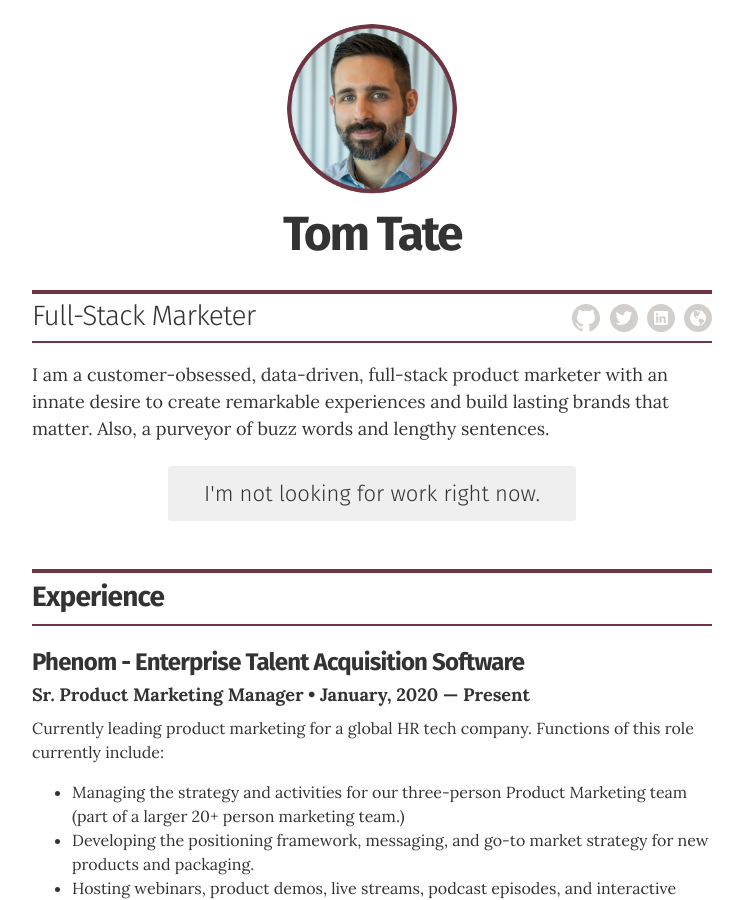
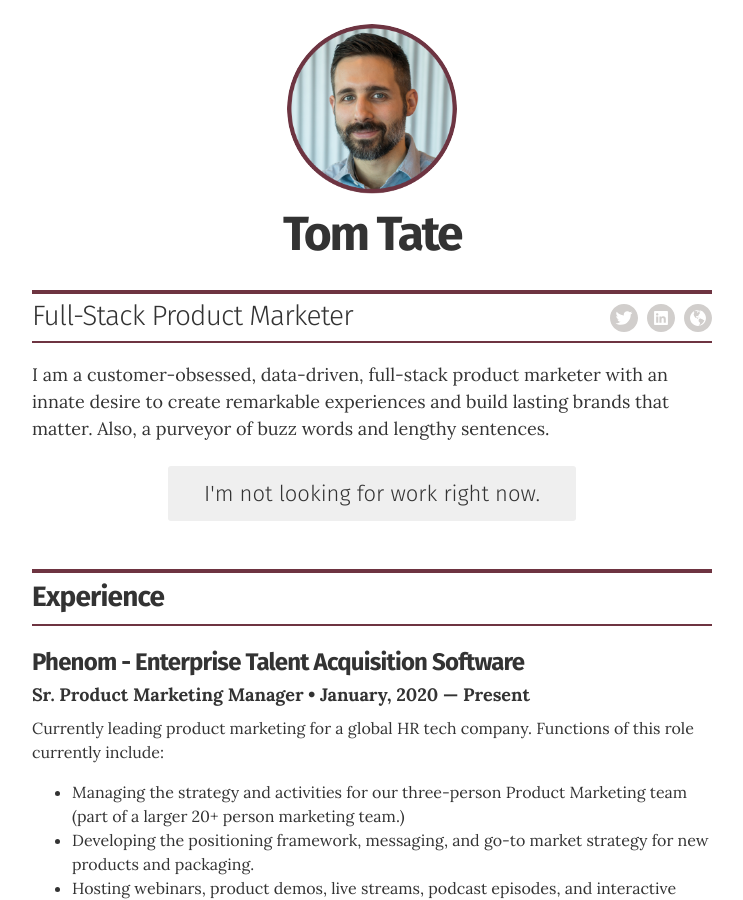
Before and after one commit to tnrt/tnrt-resume, a Jekyll site: the page built from index.html, in a window 1280 px wide and 900 px high. Shown: the whole window, without its empty margins (268-1011 px from the left). Built offline with Jekyll 4.4.1, drawn with Linux system fonts in a browser that asks for light colours.

Commit message:
Update config file with new subtitle

```diff
--- a/_config.yml
+++ b/_config.yml
@@ -11,7 +11,7 @@ sass:
 # Resume settings
 resume_avatar:                  "true"
 resume_name:                    "Tom Tate"
-resume_title:                   "Full-Stack Marketer"
+resume_title:                   "Full-Stack Product Marketer"
 resume_contact_email:
   "tom@tomtatejr.com"
 
@@ -34,7 +34,7 @@ resume_section_associations:    true
 # Resume social links
 # uncomment the options you wish to display, and add your own URL
 resume_social_links:
-  resume_github_url:            "https://github.com/tnrt"
+#   resume_github_url:            "https://github.com/tnrt"
   resume_twitter_url:           "http://twitter.com/tnrt"
   # resume_dribbble_url:          "https://dribbble.com/jag"
   # resume_facebook_url:          "insert Facebook URL here"
```
